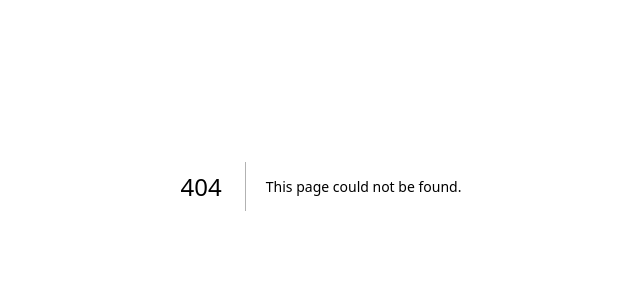
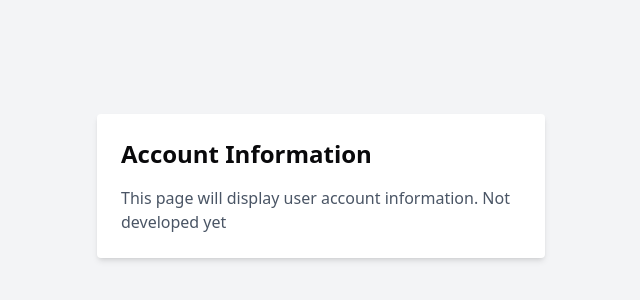
Before and after one commit to GiriBabu-2004/online-bank, a Next.js app: page /user-dashboard/account-info in a window 1280 px wide. Before the commit this address had no page. Shown: the part 214-514 px from the top of the page, without its empty margins (319-959 px from the left). Built offline with nearby package versions, Linux system fonts and the light colour scheme.

Commit message:
feat: add account information and statement pages; implement basic layout and structure for user account and statement display

```diff
--- /dev/null
+++ b/app/user-dashboard/account-info/page.jsx
@@ -0,0 +1,12 @@
+"use client";
+ export default function AccountInfoPage() {
+   return (
+     <div className="min-h-screen flex items-center justify-center bg-gray-100 p-4">
+       <div className="bg-white p-6 rounded shadow-md w-full max-w-md">
+         <h2 className="text-2xl font-bold mb-4">Account Information</h2>
+         <p className="text-gray-600">This page will display user account information. Not developed yet</p>
+         {/* Add your account info components here */}
+       </div>
+     </div>
+   );
+ }
--- /dev/null
+++ b/app/user-dashboard/statement/page.jsx
@@ -0,0 +1,12 @@
+"use client";
+export default function StatementPage() {
+  return (
+    <div className="min-h-screen flex items-center justify-center bg-gray-100 p-4">
+      <div className="bg-white p-6 rounded shadow-md w-full max-w-md">
+        <h2 className="text-2xl font-bold mb-4">User Statement</h2>
+        <p className="text-gray-600">This page will display user statement information. Not developed yet</p>
+        {/* Add your statement components here */}
+      </div>
+    </div>
+  );
+}
```
